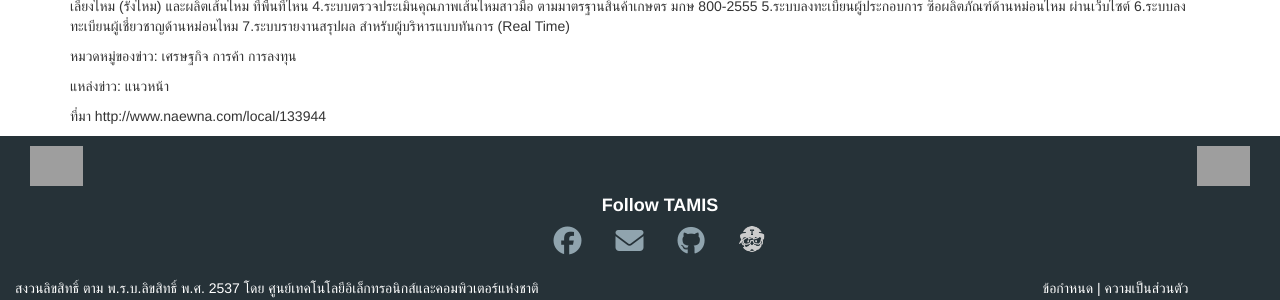
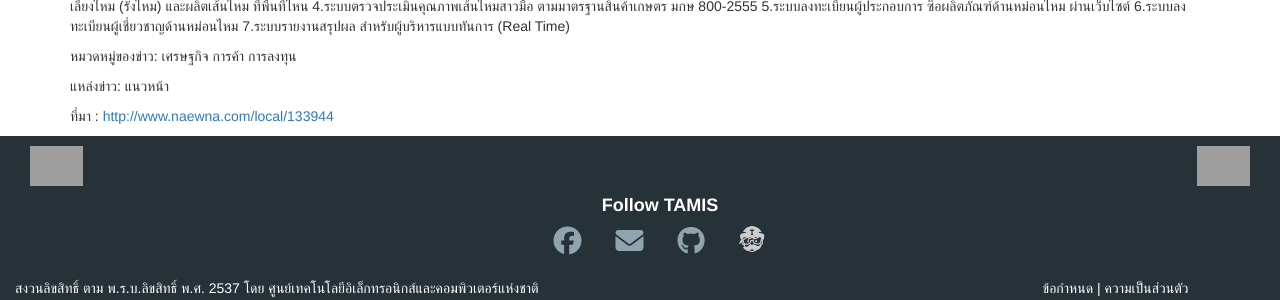
Before and after one commit to Acherrylp/Acherry.github.io, a Jekyll site: the page built from _posts/2014-12-05-qsds-joined-nectec-to-develop-mobile-thai-silk.md, in a window 1280 px wide, cut to the strip 358-658 px from the top of the page. Built offline with Jekyll 4.4.1, drawn with Linux system fonts in a browser that asks for light colours; nearby versions of some CDN libraries; some of the changed lines change nothing that is shown; grey boxes are pictures that could not be loaded.

Commit message:
เพิ่มแหล่งที่มาของข่าว

```diff
--- a/_posts/2014-12-05-qsds-joined-nectec-to-develop-mobile-thai-silk.md
+++ b/_posts/2014-12-05-qsds-joined-nectec-to-develop-mobile-thai-silk.md
@@ -16,4 +16,4 @@
 
 <p> หมวดหมู่ของข่าว: เศรษฐกิจ การค้า การลงทุน</p>
 <p> แหล่งข่าว: แนวหน้า</p>
-<p> ที่มา http://www.naewna.com/local/133944</p>
+<p> ที่มา :<a href="http://www.naewna.com/local/133944" target="blank"> http://www.naewna.com/local/133944</a></p>
```
